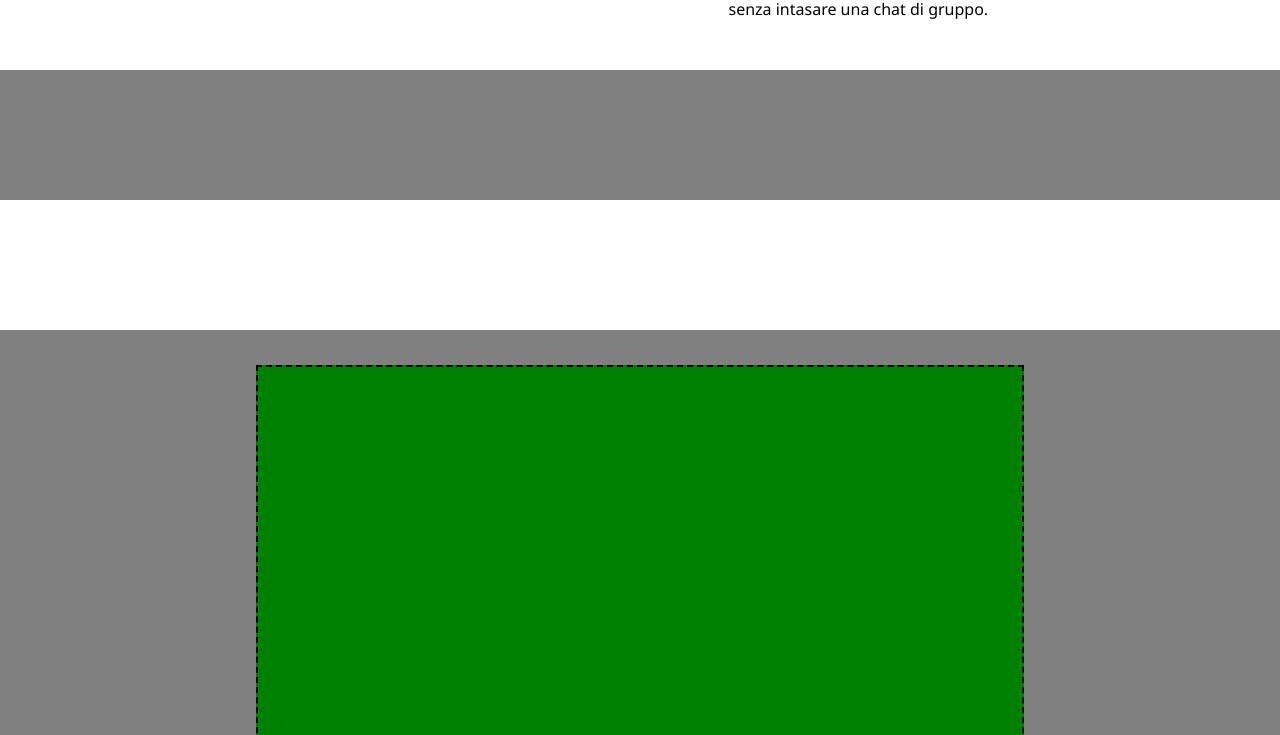
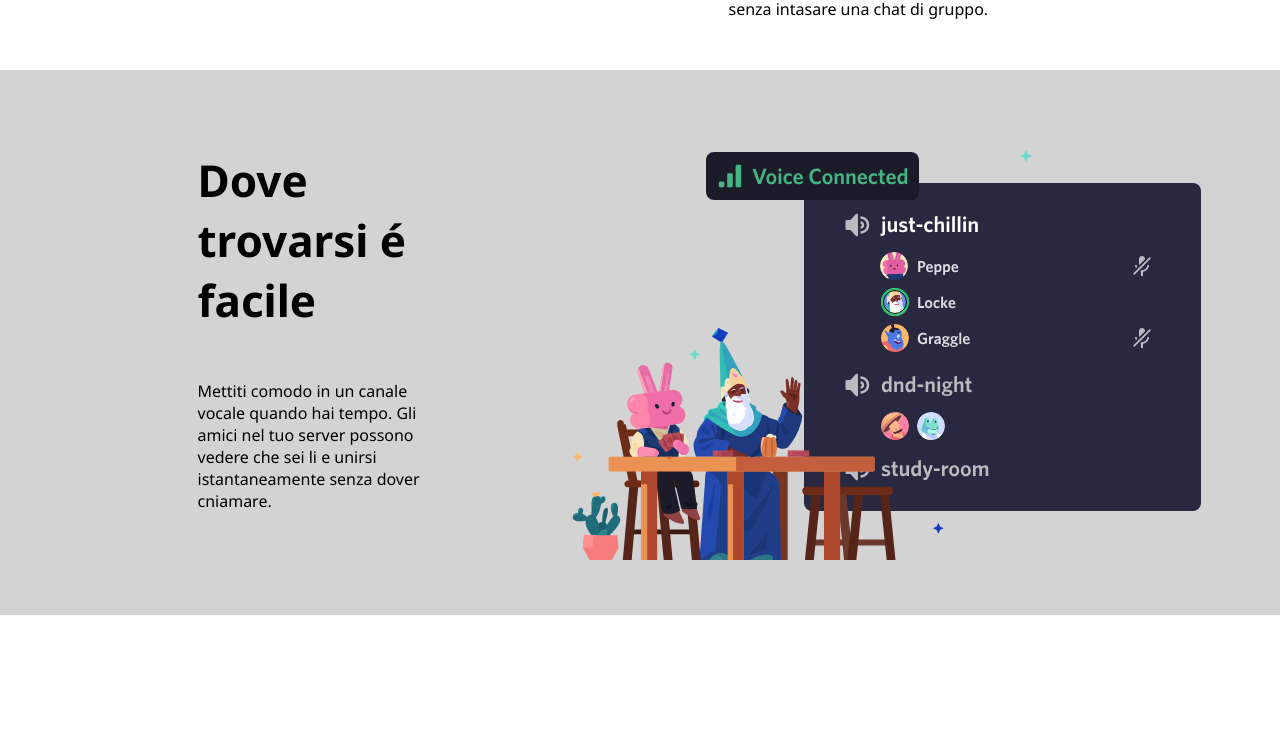
Before and after one commit to salvatorescalise1999/htmlcss-discord, a plain HTML site: page index.html in a window 1280 px wide. Shown: the part 1205-1940 px from the top of the page. Drawn offline with Linux system fonts and the light colour scheme.

Commit message:
fine seconda sezione

```diff
--- a/index.html
+++ b/index.html
@@ -64,8 +64,13 @@
 
     <section class="double-container background-grey ">
         <div class="content row-reverse">
-            <div class="left-content"></div>
-            <div class="right-content"></div>
+            <div class="left-content">
+                <img src="img/item2.svg" alt="">
+            </div>
+            <div class="right-content padding-reverse">
+                <h1>Dove trovarsi é facile</h1>
+                <p>Mettiti comodo in un canale vocale quando hai tempo. Gli amici nel tuo server possono vedere che sei li e unirsi istantaneamente senza dover cniamare.</p>
+            </div>
         </div>
 
     </section>
--- a/style.css
+++ b/style.css
@@ -148,10 +148,15 @@ padding-top: 50px;
 font-size: 30px;
 
 }
+.padding-reverse{
 
 
+    padding-right: 128px;
+
+}
+
 .background-grey {
-    background-color: grey;
+    background-color: lightgray;
 }
 
 .row-reverse {
```
